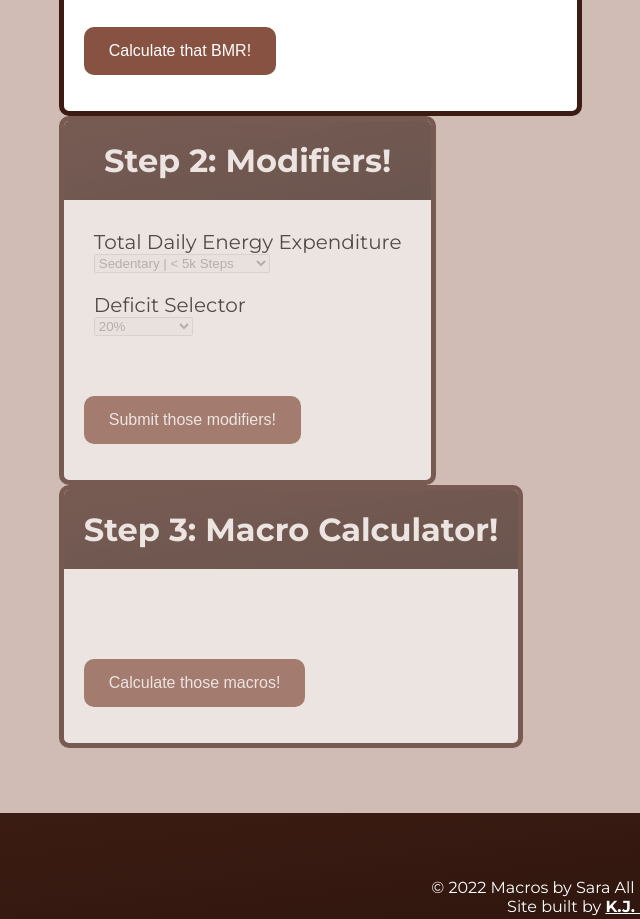
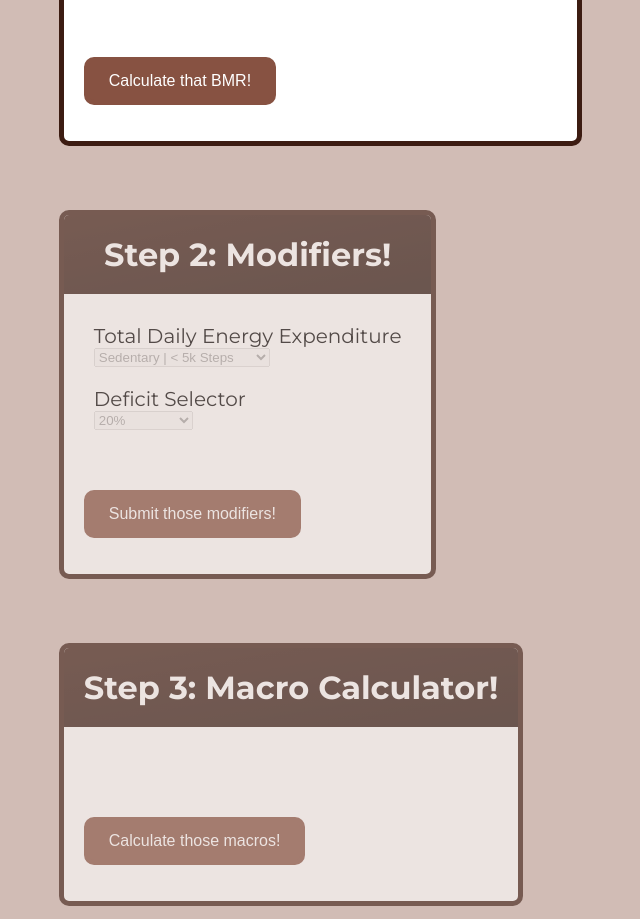
Before and after one commit to kjroelke/macros-calculators, a website built with Parcel: page index.html in a window 1280 px wide. Shown: the part 968-1887 px from the top of the page, without its empty margins (38-678 px from the left). Built offline with nearby package versions, Linux system fonts and the light colour scheme.

Commit message:
update spacing

```diff
--- a/sass/components/_header.scss
+++ b/sass/components/_header.scss
@@ -6,7 +6,9 @@
 	padding: 6.5rem 2rem;
 	background-color: white;
 	border-bottom: 2rem solid variables.$color-primary;
-
+	& > * {
+		margin-bottom: 3rem;
+	}
 	&__title {
 		color: variables.$color-primary;
 		margin-left: 5rem;
--- a/sass/layouts/_grid.scss
+++ b/sass/layouts/_grid.scss
@@ -19,6 +19,9 @@
 	}
 	.calculators {
 		@include mixins.displayFlex(column);
+		& form {
+			margin-bottom: 5vw;
+		}
 		#bmr-calculator {
 			// @include mixins.displayFlex(column);
 		}
```
Also changed, not shown: 2 other files.
